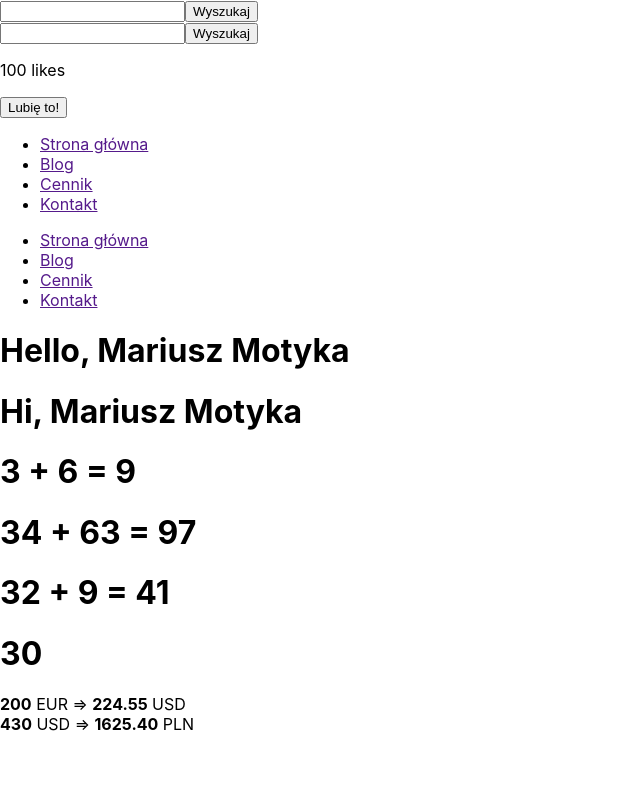
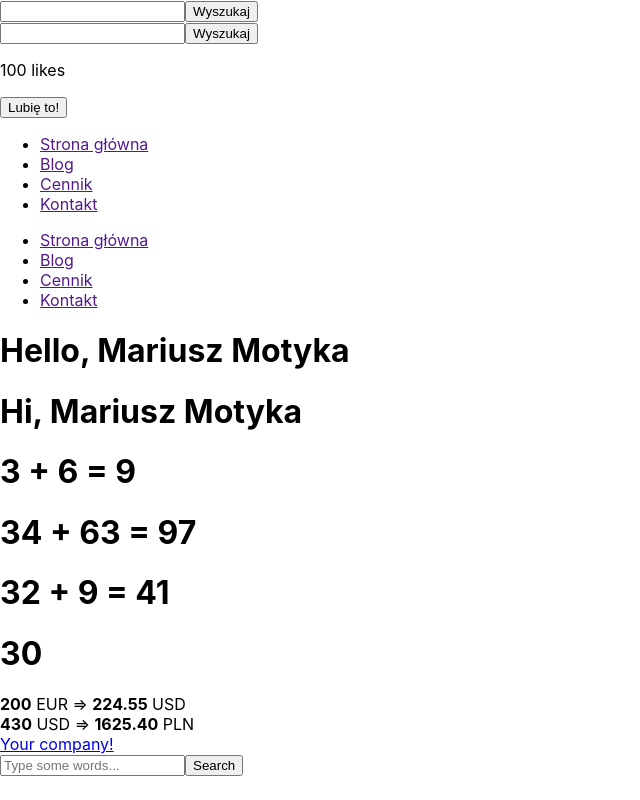
Before and after one commit to MMarek/zadania_10, a React (Create React App) app: page /#/ in a window 1280 px wide. Shown: the whole page, without its empty margins (0-640 px from the left). Built offline with nearby package versions, Linux system fonts and the light colour scheme.

Commit message:
logo & placeholder space

```diff
--- a/src/components/home.js
+++ b/src/components/home.js
@@ -7,6 +7,7 @@ import Task05 from "./task05";
 import Task06 from "./task06";
 // import Task07 from "./task07";
 import Task08 from "./task08";
+import Task09 from "./task09";
 
 class Home extends Component {
 
@@ -21,6 +22,7 @@ class Home extends Component {
                 <Task06/>
                 {/*<Task07/>*/}
                 <Task08/>
+                <Task09/>
 
             </>
         )
--- /dev/null
+++ b/src/components/task09.js
@@ -0,0 +1,20 @@
+import React from "react";
+
+function Header(props) {
+    const {logo, searchPlaceholder} = props;
+    return (
+        <header>
+            <a href='#'>{logo}</a>
+            <form>
+                <input placeholder={searchPlaceholder} name='s'/>
+                <button>Search</button>
+            </form>
+        </header>
+    )
+}
+
+function Task09() {
+    return <Header logo="Your company!" searchPlaceholder="Type some words..."/>
+}
+
+export default Task09;
```
Also changed, not shown: 1 other file (tests, documents, lock files or other folders).
